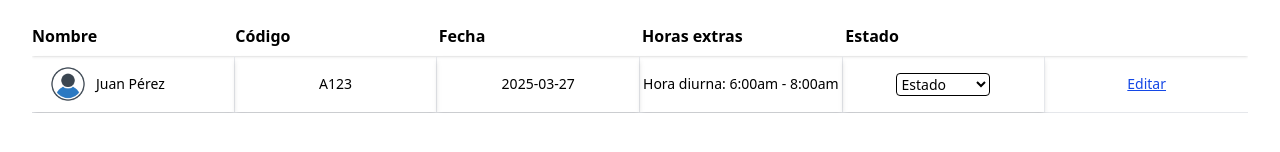
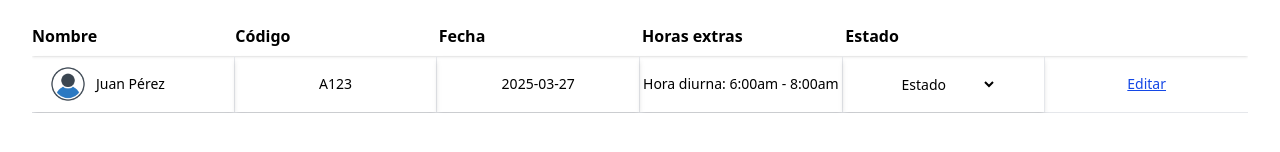
Before and after one commit to Honne15/Extra_hours, a React (Vite) app: page /extrahours in a window 1280 px wide. Shown: the part 156-308 px from the top of the page. Built offline with nearby package versions, Linux system fonts and the light colour scheme.

Commit message:
Agrego options arreglados

```diff
--- a/src/components/Table.jsx
+++ b/src/components/Table.jsx
@@ -1,4 +1,15 @@
+import { useState } from "react";
+
 const Table = () => {
+  const [bgColor, setBgColor] = useState("white");
+  const [textColor, setTextColor] = useState("black");
+
+  const handleChange = (event) => {
+    const selectedOption = event.target.selectedOptions[0];
+    setBgColor(selectedOption.style.backgroundColor);
+    setTextColor(selectedOption.style.color);
+  };
+
   return (
     <div class="w-full overflow-x-auto">
       <table class="w-full text-sm">
@@ -25,11 +36,21 @@ const Table = () => {
             <td class="flex justify-center items-center shadow-md border-r border-gray-200">2025-03-27</td>
             <td class="flex justify-center items-center shadow-md border-r border-gray-200">Hora diurna: 6:00am - 8:00am</td>
             <td class="flex justify-center items-center shadow-md border-r border-gray-200">
-              <select class="border rounded-sm">
-                <option value="Aprobado" class="">Estado</option>
-                <option value="Aprobado" class="text-green-700 bg-green-200">Aprobado</option>
-                <option value="Rechazado" class="text-red-700 bg-red-200">Rechazado</option>
-                <option value="Pendiente" class="text-gray-700 bg-gray-200">Pendiente</option>
+              <select class="rounded-sm px-2 py-1" onChange={handleChange}
+                style={{
+                  backgroundColor: bgColor,
+                  color: textColor,
+                }}>
+                <option value="Estado" style={{ color: "black", backgroundColor: "white"}}>Estado</option>
+                <option value="Aprobado" style={{ color: "green", backgroundColor: "#E6F9EB" }}>
+                  Aprobado
+                </option>
+                <option value="Rechazado" style={{ color: "red", backgroundColor: "#FCE8E6" }}>
+                  Rechazado
+                </option>
+                <option value="Pendiente" style={{ color: "#4A4A4A", backgroundColor: "#F1F1F1" }}>
+                  Pendiente
+                </option>
               </select>
             </td>
             <td class="flex justify-center items-center">
```
